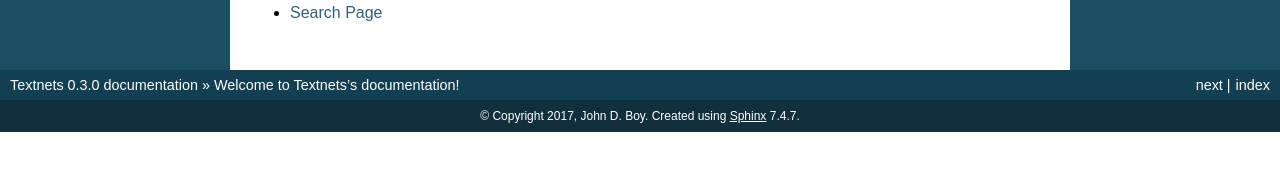
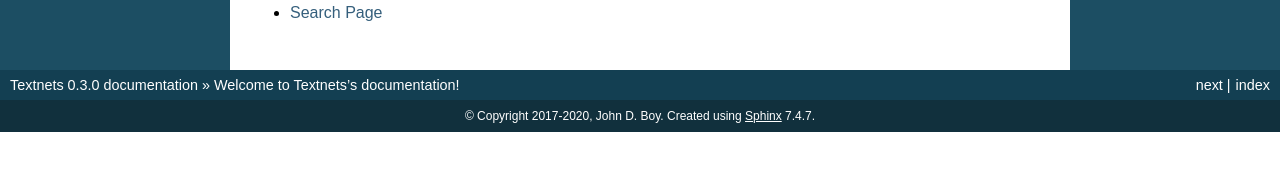
Before and after one commit to jboynyc/textnets, a Sphinx documentation site: the page built from docs/index.rst, in a window 1280 px wide. Shown: the part 474-645 px from the top of the page. Built offline with Sphinx 7.4.7, drawn with Linux system fonts in a browser that asks for light colours; pages that are not in the unit, such as notebooks, are missing from menus.

Commit message:
Update copyright line for docs.

```diff
--- a/docs/conf.py
+++ b/docs/conf.py
@@ -56,7 +56,7 @@ master_doc = 'index'
 
 # General information about the project.
 project = u'Textnets'
-copyright = u"2017, John D. Boy"
+copyright = u"2017-2020, John D. Boy"
 
 # The version info for the project you're documenting, acts as replacement
 # for |version| and |release|, also used in various other places throughout
```
